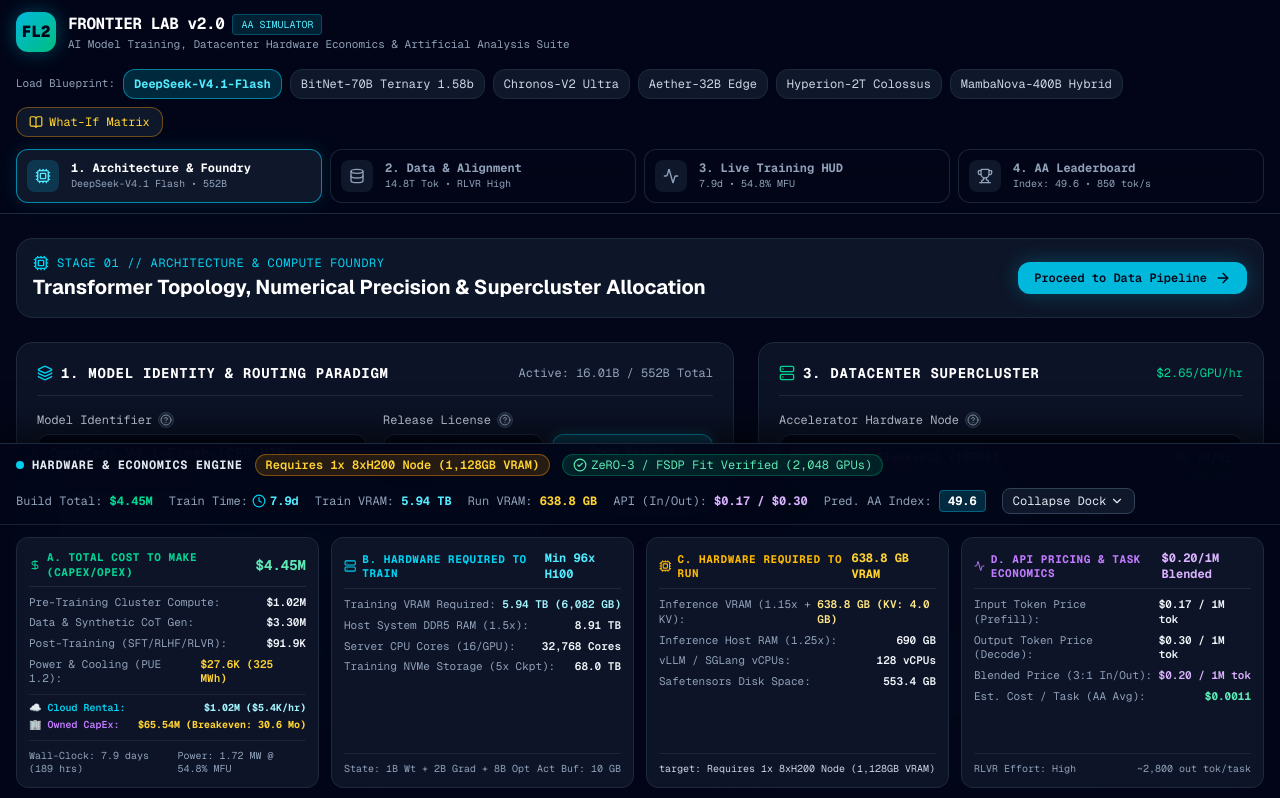
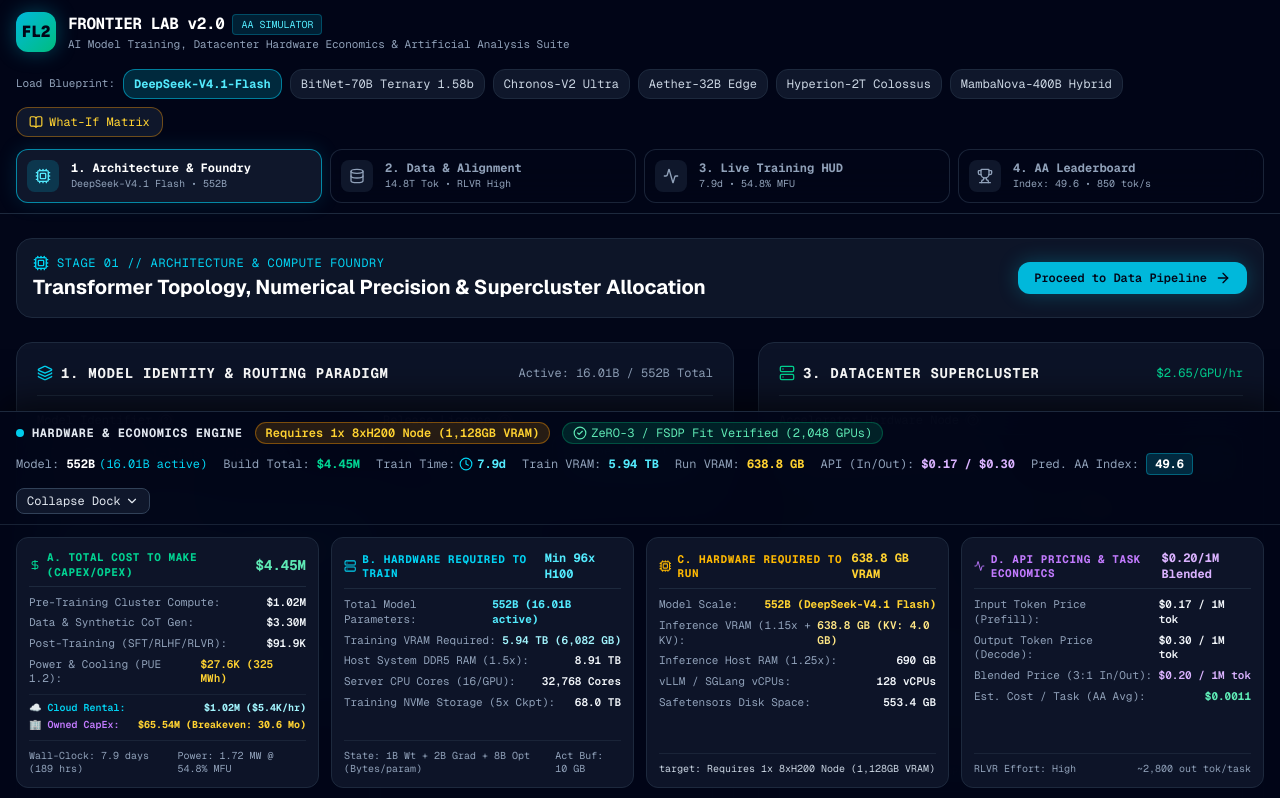
Before and after one commit to Sharar12/AI-Training-Simulator, a Next.js app in the folder frontend/: page / in a window 1280 px wide. Shown: the top 798 px of the page. Built offline with nearby package versions, Linux system fonts and the light colour scheme.

Commit message:
feat: show total model parameters and clarify state bytes notation in telemetry dock

```diff
--- a/frontend/components/HardwareEconomicsDock.tsx
+++ b/frontend/components/HardwareEconomicsDock.tsx
@@ -72,6 +72,21 @@
         </div>
 
         <div className="flex flex-wrap items-center gap-4 text-xs font-mono">
+          <div>
+            <span className="text-slate-400">Model: </span>
+            <span className="text-white font-bold">
+              {econ.totalParamsB >= 1000
+                ? `${(econ.totalParamsB / 1000).toFixed(1)}T`
+                : `${econ.totalParamsB}B`}
+              {econ.activeParamsB < econ.totalParamsB ? (
+                <span className="text-cyan-400 font-normal ml-1">
+                  ({econ.activeParamsB}B active)
+                </span>
+              ) : (
+                <span className="text-slate-400 font-normal ml-1">(Dense)</span>
+              )}
+            </span>
+          </div>
           <div>
             <span className="text-slate-400">Build Total: </span>
             <span className="text-emerald-400 font-bold">
@@ -202,6 +217,13 @@
               </div>
               <div className="space-y-1.5 font-mono text-[11px]">
                 <div className="flex justify-between">
+                  <span className="text-slate-400">Total Model Parameters:</span>
+                  <span className="text-cyan-300 font-bold">
+                    {econ.totalParamsB >= 1000 ? `${(econ.totalParamsB / 1000).toFixed(1)}T` : `${econ.totalParamsB}B`}
+                    {econ.activeParamsB < econ.totalParamsB ? ` (${econ.activeParamsB}B active)` : ' (Dense)'}
+                  </span>
+                </div>
+                <div className="flex justify-between">
                   <span className="text-slate-400">Training VRAM Required:</span>
                   <span className="text-cyan-200 font-semibold">
                     {formatMemoryGB(econ.trainingVramGB)}
@@ -231,7 +253,7 @@
             </div>
             <div className="mt-2 pt-2 border-t border-slate-800/80 flex items-center justify-between text-[10px] font-mono text-slate-400">
               <span>
-                State: {econ.weightBytesPerParam}B Wt + {econ.gradBytesPerParam}B Grad + {econ.optBytesPerParam}B Opt
+                State: {econ.weightBytesPerParam}B Wt + {econ.gradBytesPerParam}B Grad + {econ.optBytesPerParam}B Opt (Bytes/param)
               </span>
               <span>Act Buf: {Math.round(econ.activationBufferGB)} GB</span>
             </div>
@@ -250,6 +272,12 @@
                 </span>
               </div>
               <div className="space-y-1.5 font-mono text-[11px]">
+                <div className="flex justify-between">
+                  <span className="text-slate-400">Model Scale:</span>
+                  <span className="text-amber-300 font-bold">
+                    {econ.totalParamsB >= 1000 ? `${(econ.totalParamsB / 1000).toFixed(1)}T` : `${econ.totalParamsB}B`} ({config.paradigm})
+                  </span>
+                </div>
                 <div className="flex justify-between">
                   <span className="text-slate-400">Inference VRAM (1.15x + KV):</span>
                   <span className="text-amber-200 font-semibold">
```
